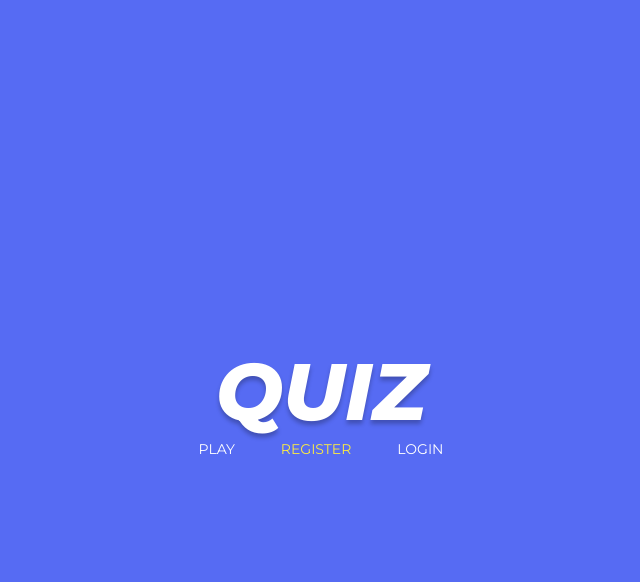
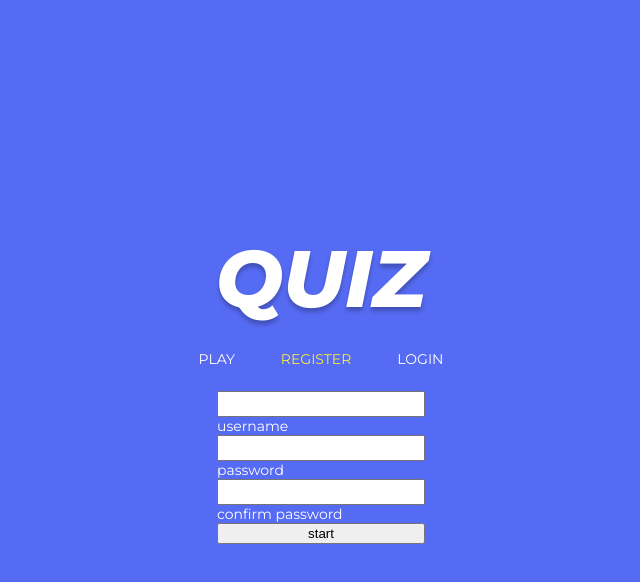
Before and after one commit to vsimonovski/quiz, a React (Create React App) app in the folder 04-front-end/: page / in a window 1280 px wide. Both pictures are taken after a click on the element "REGISTER". Shown: the top 582 px of the page, without its empty margins (319-959 px from the left). Built offline with nearby package versions, Linux system fonts and the light colour scheme.

Commit message:
feat(Auth): add Auth component

```diff
--- /dev/null
+++ b/04-front-end/src/components/Auth/Auth.style.ts
@@ -0,0 +1,24 @@
+import styled from 'styled-components';
+import { appConfiguration } from '../../config/app.config';
+
+const AuthForm = styled.form`
+    display: flex;
+    flex-direction: column;
+    height: 180px;
+`;
+
+const AuthLabel = styled.p`
+    margin: 0;
+    font-family: ${appConfiguration.styles.fonts.montserrat};
+    //font-weight: 800;
+    font-size: 14px;
+    text-transform: lowercase;
+    color: #fff;
+`;
+
+const AuthInput = styled.input`
+    width: 200px;
+    height: 20px;
+`;
+
+export { AuthForm, AuthLabel, AuthInput };
--- /dev/null
+++ b/04-front-end/src/components/Auth/Auth.tsx
@@ -0,0 +1,83 @@
+import React, { useEffect, useState } from 'react';
+import { AuthProps } from './Auth.type';
+import { LinkName } from '../AuthLink/AuthLink.type';
+import { AuthForm, AuthLabel, AuthInput } from './Auth.style';
+import { attemptUserLogin, attemptUserRegister } from './Auth.util';
+
+const Auth = ({ activeLink }: AuthProps) => {
+    const [username, setUsername] = useState('');
+    const [password, setPassword] = useState('');
+    const [repeatPassword, setRepeatPassword] = useState('');
+
+    const isPasswordFieldVisible: boolean =
+        activeLink === LinkName.LOGIN || activeLink === LinkName.REGISTER;
+    const isRepeatPasswordFieldVisible: boolean =
+        activeLink === LinkName.REGISTER;
+
+    const handleSubmit = async (e: any) => {
+        e.preventDefault();
+        if (activeLink === LinkName.LOGIN) {
+            try {
+                const res = await attemptUserLogin(username, password);
+                console.log(res);
+            } catch (e) {
+                console.log(e);
+            }
+            return;
+        }
+
+        if (activeLink === LinkName.REGISTER) {
+            try {
+                const res = await attemptUserRegister(username, password);
+                console.log(res);
+            } catch (e) {
+                console.log(e);
+            }
+        }
+    };
+
+    useEffect(() => {
+        setUsername('');
+        setPassword('');
+        setRepeatPassword('');
+    }, [activeLink]);
+
+    return (
+        <AuthForm onSubmit={handleSubmit}>
+            <label>
+                <AuthInput
+                    name="username"
+                    type="text"
+                    value={username}
+                    onChange={(e) => setUsername(e.target.value)}
+                />
+                <AuthLabel>Username</AuthLabel>
+            </label>
+            {isPasswordFieldVisible && (
+                <label>
+                    <AuthInput
+                        name="password"
+                        type="password"
+                        value={password}
+                        onChange={(e) => setPassword(e.target.value)}
+                    />
+                    <AuthLabel>Password</AuthLabel>
+                </label>
+            )}
+            {isRepeatPasswordFieldVisible && (
+                <label>
+                    <AuthInput
+                        name="repeat_password"
+                        type="password"
+                        value={repeatPassword}
+                        onChange={(e) => setRepeatPassword(e.target.value)}
+                    />
+                    <AuthLabel>confirm password</AuthLabel>
+                </label>
+            )}
+            <input type="submit" value="start" />
+        </AuthForm>
+    );
+};
+
+export default Auth;
--- /dev/null
+++ b/04-front-end/src/components/Auth/Auth.type.ts
@@ -0,0 +1,5 @@
+interface AuthProps {
+    activeLink: number;
+}
+
+export type { AuthProps };
--- /dev/null
+++ b/04-front-end/src/components/Auth/Auth.util.ts
@@ -0,0 +1,17 @@
+import { api, ApiResponse } from '../../api/api';
+
+const attemptUserLogin = (
+    username: string,
+    password: string
+): Promise<ApiResponse> => {
+    return api('post', '/auth/login', 'user', { username, password }, false);
+};
+
+const attemptUserRegister = (
+    username: string,
+    password: string
+): Promise<ApiResponse> => {
+    return api('post', '/auth/register', 'user', { username, password }, false);
+};
+
+export { attemptUserLogin, attemptUserRegister };
--- a/04-front-end/src/components/AuthLink/AuthLink.style.ts
+++ b/04-front-end/src/components/AuthLink/AuthLink.style.ts
@@ -25,6 +25,7 @@ const NavLinkContainer = styled.div`
     min-width: 245px;
     display: flex;
     justify-content: space-between;
+    margin: 23px 0;
 `;
 
 export { NavLinkContainer, NavLink };
--- a/04-front-end/src/pages/Home/Home.tsx
+++ b/04-front-end/src/pages/Home/Home.tsx
@@ -2,6 +2,7 @@ import React, { useState } from 'react';
 import { Title, HomeContainer } from './Home.style';
 import AuthLink from '../../components/AuthLink/AuthLink';
 import { LinkName } from '../../components/AuthLink/AuthLink.type';
+import Auth from '../../components/Auth/Auth';
 
 const Home = () => {
     const [activeLink, setActiveLink]: [number, (activeLink: number) => void] =
@@ -18,6 +19,7 @@ const Home = () => {
                 activeLink={activeLink}
                 onActiveLinkChange={handleActiveLinkChange}
             />
+            <Auth activeLink={activeLink} />
         </HomeContainer>
     );
 };
```
